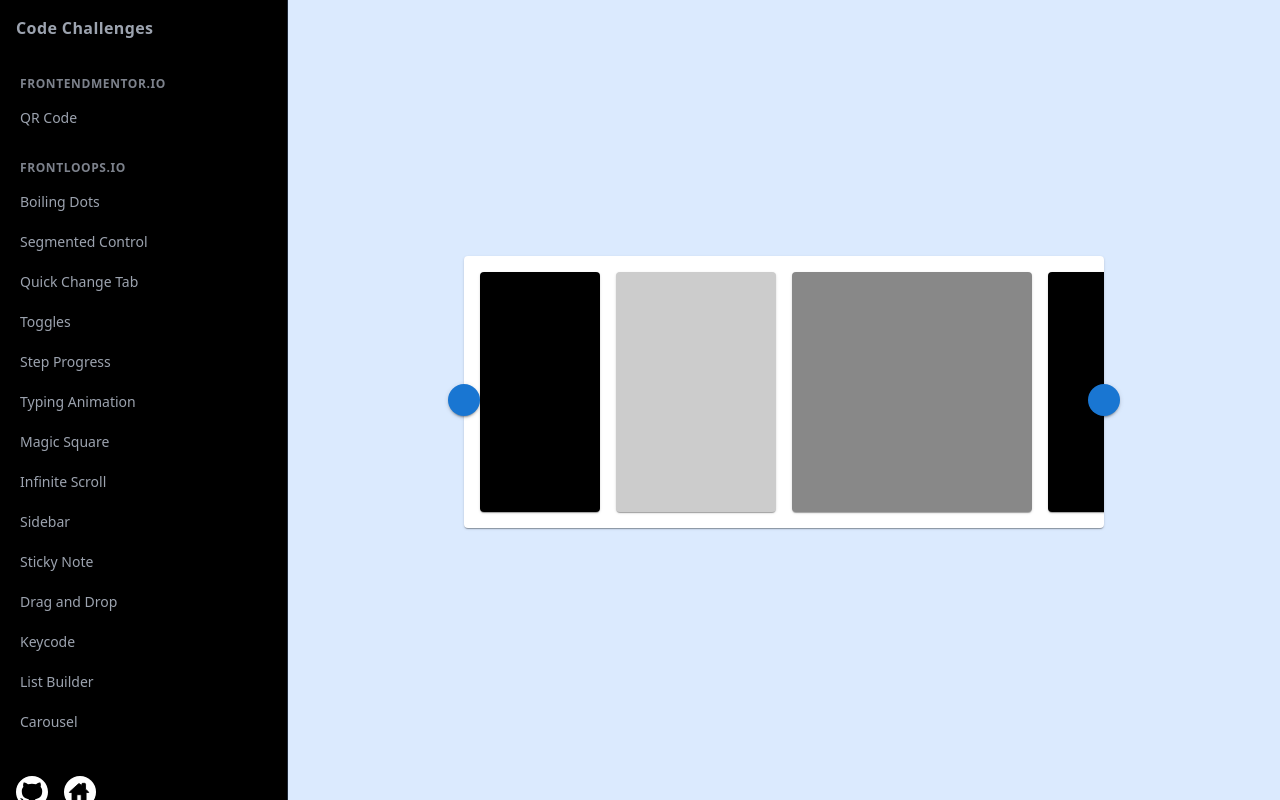
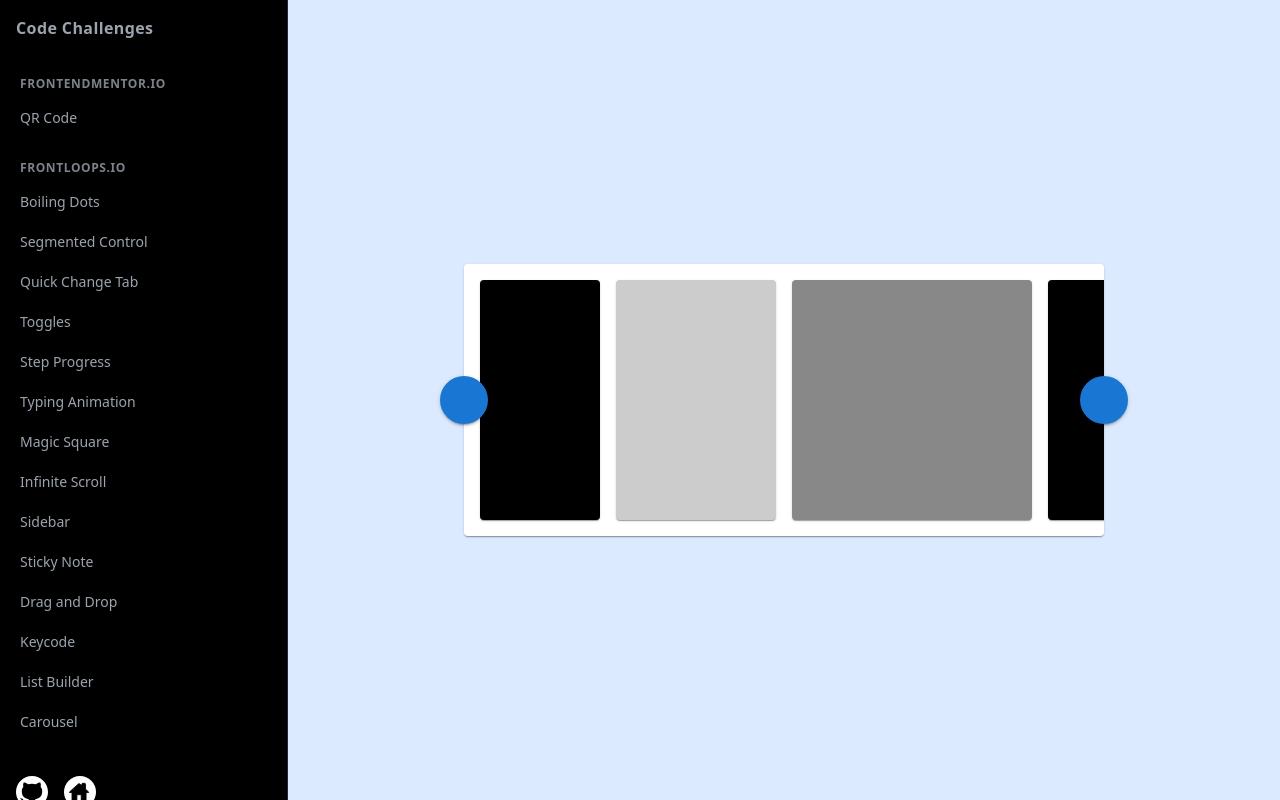
Before and after one commit to delaguilaluis/frontend-challenges, a Next.js app: page /frontend-challenges/carousel in a window 1280 px wide. Built offline with nearby package versions, Linux system fonts and the light colour scheme.

Commit message:
Use createRef instead of useRef inside callback

```diff
--- a/app/carousel/page.tsx
+++ b/app/carousel/page.tsx
@@ -1,7 +1,7 @@
 "use client";
 
 import { Box, Card, Container, Button } from "@mui/material";
-import { RefObject, useEffect, useRef, useState } from "react";
+import { RefObject, createRef, useEffect, useRef, useState } from "react";
 import useMediaQuery from "@mui/material/useMediaQuery";
 
 export default function Page() {
@@ -52,7 +52,7 @@ export default function Page() {
   ];
 
   cards.forEach((c) => {
-    c.ref = useRef<HTMLDivElement>(null);
+    c.ref = createRef<HTMLDivElement>();
   });
 
   const baseCardStyle = {
@@ -109,9 +109,9 @@ export default function Page() {
           sx={{
             alignSelf: "start",
             marginBottom: -20,
-            marginLeft: -2,
-            paddingY: 2,
+            marginLeft: -3,
             minWidth: 2,
+            padding: 3,
             borderRadius: "50%",
           }}
           onClick={() => {
@@ -142,10 +142,10 @@ export default function Page() {
           variant="contained"
           sx={{
             alignSelf: "end",
-            marginTop: -18,
-            marginRight: -2,
-            padding: 2,
+            marginTop: -20,
+            marginRight: -3,
             minWidth: 2,
+            padding: 3,
             borderRadius: "50%",
           }}
           onClick={() => {
```
